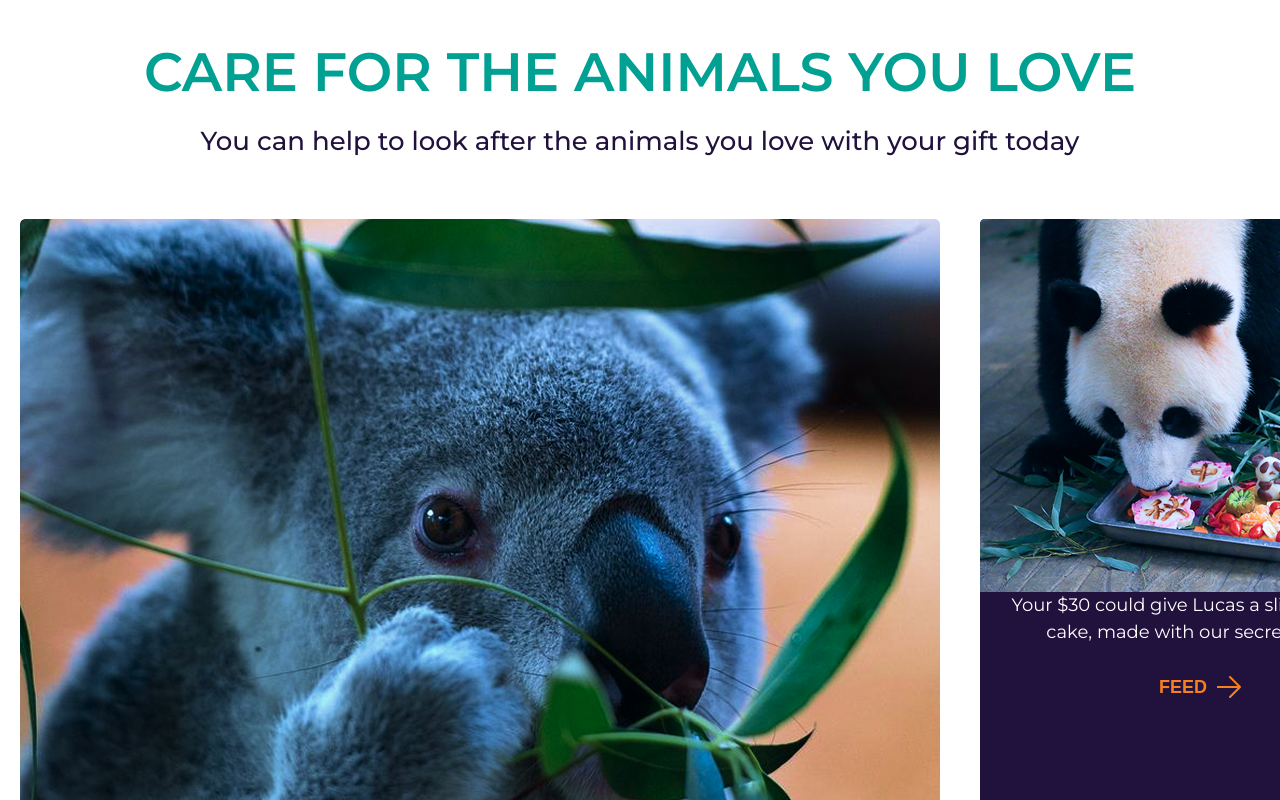
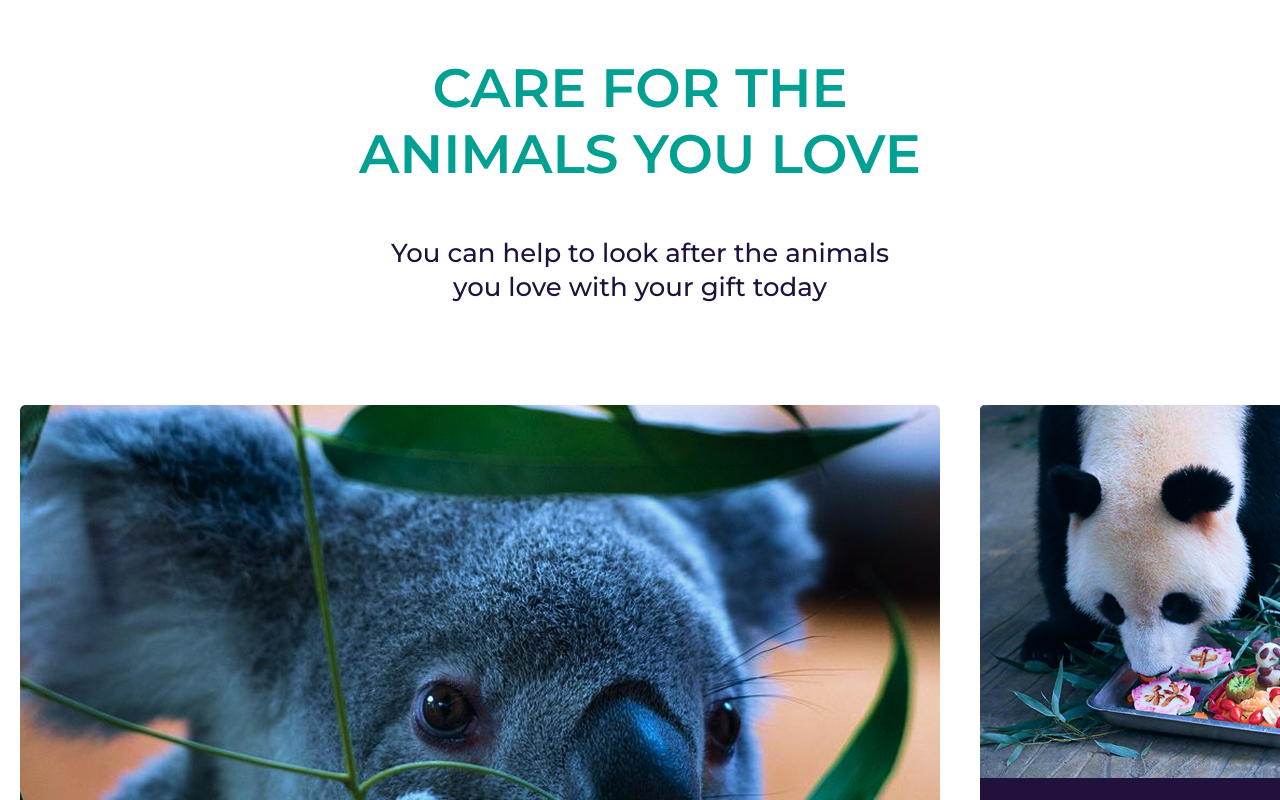
Before and after one commit to ZDOG017/online-zoo, a plain HTML site: page online-zoo/pages/landing/index.html in a window 1280 px wide. Shown: the part 9480-10280 px from the top of the page. Drawn offline with Linux system fonts and the light colour scheme.

Commit message:
style: refine 'choose favourite' section with layout adjustments, improved button styles, and enhanced responsiveness

```diff
--- a/online-zoo/pages/landing/style.css
+++ b/online-zoo/pages/landing/style.css
@@ -774,33 +774,50 @@ body {
 }
 
 .choose-favourite {
-    padding: 120px 0 150px;
-    background-color: var(--color-white);
+    padding-top: 136px;
+    padding-bottom: 150px;
+    background-color: #FFFFFF;
+}
+
+.choose-favourite .container {
+    max-width: 1400px;
 }
 
 .choose-favourite__title {
+    max-width: 655px;
+    margin-left: auto;
+    margin-right: auto;
+    margin-bottom: 50px;
+    font-weight: 600;
+    font-size: 54px;
+    line-height: 66px;
     text-align: center;
+    text-transform: uppercase;
     color: var(--color-accent);
-    margin-bottom: 20px;
 }
 
 .choose-favourite__subtitle {
+    max-width: 537px;
+    margin-left: auto;
+    margin-right: auto;
+    margin-bottom: 100px;
     font-weight: 500;
     font-size: 26px;
     line-height: 130%;
     text-align: center;
     color: var(--color-dark);
-    margin-bottom: 60px;
 }
 
 .choose-favourite__main {
     display: flex;
     gap: 40px;
     margin-bottom: 40px;
+    align-items: stretch;
 }
 
 .choose-favourite__main-image {
     flex: 0 0 920px;
+    width: 920px;
     height: 658px;
     border-radius: 5px;
     overflow: hidden;
@@ -821,6 +838,8 @@ body {
 
 .donate-card {
     flex: 0 0 440px;
+    width: 440px;
+    min-height: 658px;
     background-color: var(--color-dark);
     border-radius: 5px;
     color: var(--color-white);
@@ -829,9 +848,14 @@ body {
     overflow: hidden;
 }
 
+.choose-favourite__main .donate-card {
+    min-height: 658px;
+}
+
 .donate-card__image {
     width: 100%;
     height: 373px;
+    flex-shrink: 0;
     overflow: hidden;
 }
 
@@ -843,30 +867,44 @@ body {
 }
 
 .donate-card__body {
-    padding: 0 25px 30px;
+    flex: 1;
     display: flex;
     flex-direction: column;
     align-items: center;
     text-align: center;
+    padding: 30px 25px 50px;
+    box-sizing: border-box;
 }
 
 .donate-card__text {
+    max-width: 390px;
     font-weight: 400;
     font-size: 18px;
     line-height: 150%;
     color: var(--color-white);
-    margin-bottom: 30px;
+    margin: 0;
 }
 
 .donate-card__feed-btn {
-    display: inline-flex;
+    display: flex;
+    flex-direction: row;
     align-items: center;
     justify-content: center;
     gap: 10px;
-    padding: 0;
+    width: 142px;
+    height: 74px;
+    margin-top: auto;
+    padding: 26px 45px;
+    box-sizing: border-box;
+    border-radius: 5px;
     background: transparent;
     border: none;
     cursor: pointer;
+    transition: opacity 0.2s ease;
+}
+
+.donate-card__feed-btn:hover {
+    opacity: 0.85;
 }
 
 .donate-card__feed-btn span {
@@ -879,17 +917,36 @@ body {
 
 .donate-card__feed-btn svg {
     display: block;
+    flex-shrink: 0;
 }
 
 .choose-favourite__button {
     display: flex;
+    flex-direction: row;
+    align-items: center;
+    justify-content: center;
+    width: 359px;
+    height: 74px;
     margin: 0 auto 80px;
-    width: 359px;
+    padding: 26px 45px;
+    gap: 10px;
+    box-sizing: border-box;
+    border: 1px solid #20113D;
+    border-radius: 5px;
+}
+
+.choose-favourite__button span {
+    font-weight: 600;
+    font-size: 18px;
+    line-height: 22px;
+    text-transform: uppercase;
+    color: var(--color-dark);
 }
 
 .choose-favourite__bottom-image {
     width: 100%;
     max-width: 1400px;
+    height: 652px;
     margin: 0 auto;
     border-radius: 5px;
     overflow: hidden;
@@ -898,7 +955,7 @@ body {
 .choose-favourite__bottom-image img {
     display: block;
     width: 100%;
-    height: auto;
+    height: 100%;
     object-fit: cover;
 }
 
```
